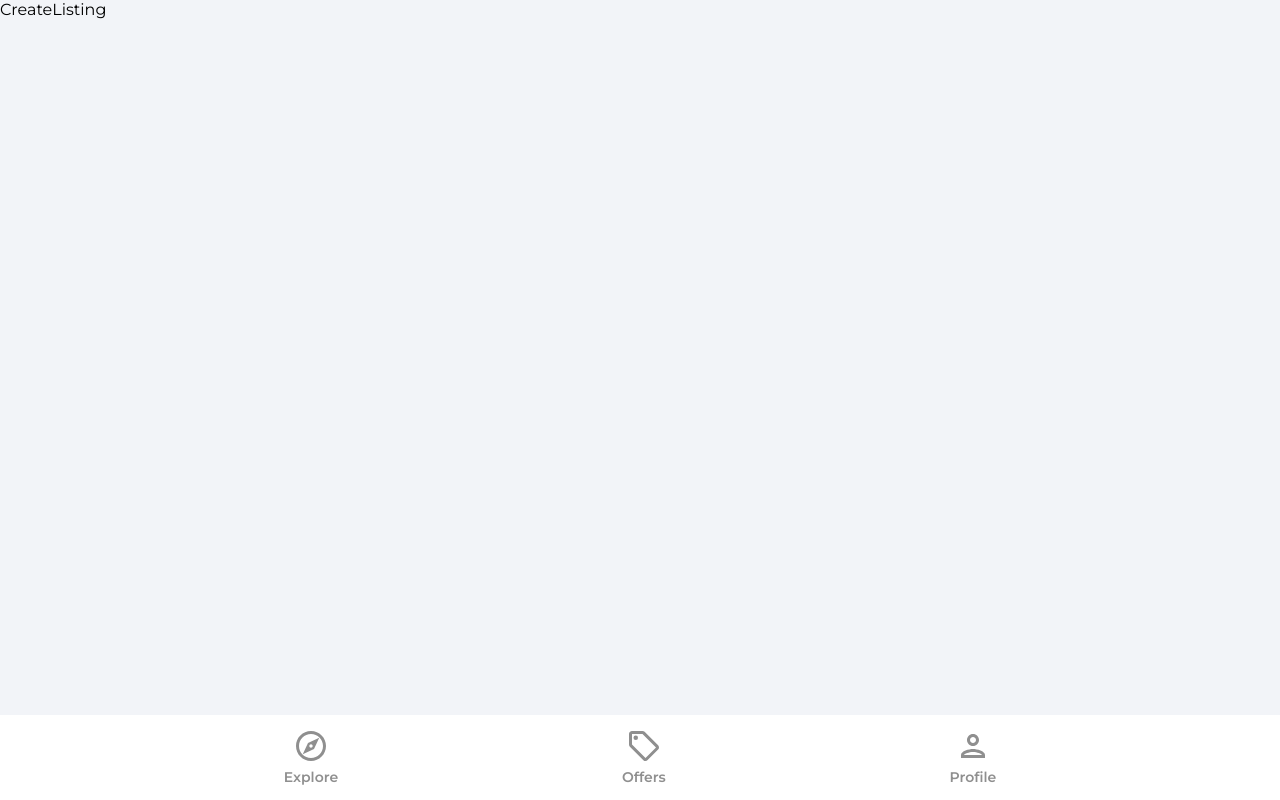
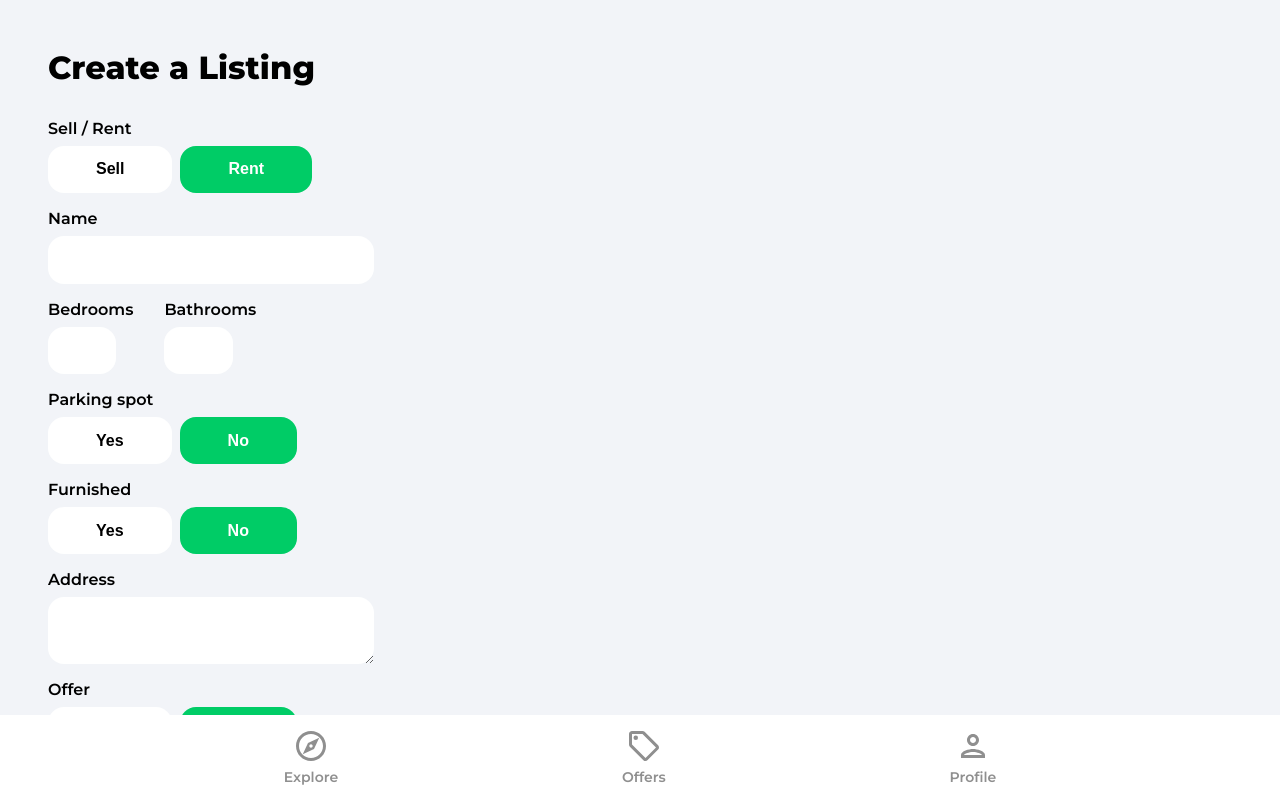
Before and after one commit to scdouble/react-house-marketplace, a React (Create React App) app: page /create-listing in a window 1280 px wide. Shown: the top 800 px of the page. Built offline with nearby package versions, Linux system fonts and the light colour scheme; no server answers; sample sign-in values are in the browser's storage.

Commit message:
Create Listing Form

```diff
--- a/src/pages/CreateListing.jsx
+++ b/src/pages/CreateListing.jsx
@@ -6,12 +6,12 @@
 
 function CreateListing() {
   const [geolocationEnabled, setGeolocationEnabled] = useState(true);
-  const [loading, setLoading] = useState(false)
+  const [loading, setLoading] = useState(false);
   const [formData, setFormData] = useState({
     type: 'rent',
     name: '',
-    bedroom: '',
-    bathroom: '',
+    bedrooms: '',
+    bathrooms: '',
     parking: false,
     address: '',
     furnished: false,
@@ -23,9 +23,54 @@
     longitude: 0,
   });
 
+  const {
+    type,
+    name,
+    bedrooms,
+    bathrooms,
+    parking,
+    furnished,
+    address,
+    offer,
+    regularPrice,
+    discountedPrice,
+    images,
+    latitude,
+    longitude,
+  } = formData;
+
   const auth = getAuth();
   const navigate = useNavigate();
   const isMounted = useRef(true);
+
+  const onSubmit = (e) => {
+    e.preventDefault();
+    console.log(formData)
+  };
+
+  const onMutate = (e) => {
+    let boolean = null
+    if(e.target.value ==='true'){
+      boolean = true
+    }
+    if(e.target.value ==='false'){
+      boolean = false
+    }
+
+    // Files
+    if(e.target.files){
+      setFormData((prevState)=>{
+        return { ...prevState, images: e.target.files }
+      })
+    }
+
+    // Text
+    if(!e.target.files){
+      setFormData((prevState)=>{
+        return { ...prevState, [e.target.id]:boolean ?? e.target.value }
+      })
+    }
+  };
 
   useEffect(() => {
     if (isMounted) {
@@ -42,10 +87,237 @@
     };
   }, [isMounted]);
 
-  if(loading){
-    return <Spinner />
+  if (loading) {
+    return <Spinner />;
   }
-  return <div>CreateListing</div>;
+  return (
+    <div className="profile">
+      <header>
+        <p className="pageHeader">Create a Listing</p>
+      </header>
+
+      <main>
+        <form onSubmit={onSubmit}>
+          <label className="formLabel">Sell / Rent</label>
+          <div className="formButtons">
+            <button
+              type="button"
+              className={type === 'sale' ? 'formButtonActive' : 'formButton'}
+              id="type"
+              value="sale"
+              onClick={onMutate}
+            >
+              Sell
+            </button>
+            <button
+              type="button"
+              className={type === 'rent' ? 'formButtonActive' : 'formButton'}
+              id="type"
+              value="rent"
+              onClick={onMutate}
+            >
+              Rent
+            </button>
+          </div>
+
+          <label className="formLabel">Name</label>
+          <input
+            type="text"
+            className="formInputName"
+            id="name"
+            value={name}
+            onChange={onMutate}
+            maxLength="32"
+            required
+            minLength="10"
+          />
+
+          <div className="formRooms flex">
+            <div>
+              <label htmlFor="" className="formLabel">
+                Bedrooms
+              </label>
+              <input
+                id="bedrooms"
+                type="number"
+                className="formInputSmall"
+                value={bedrooms}
+                onChange={onMutate}
+                min="1"
+                max="50"
+                required
+              />
+            </div>
+            <div>
+              <label className="formLabel">Bathrooms</label>
+              <input
+                className="formInputSmall"
+                type="number"
+                id="bathrooms"
+                value={bathrooms}
+                onChange={onMutate}
+                min="1"
+                max="50"
+                required
+              />
+            </div>
+          </div>
+
+          <label className="formLabel">Parking spot</label>
+          <div className="formButtons">
+            <button
+              className={parking ? 'formButtonActive' : 'formButton'}
+              type="button"
+              id="parking"
+              value={true}
+              onClick={onMutate}
+              min="1"
+              max="50"
+            >
+              Yes
+            </button>
+            <button
+              className={!parking && parking !== null ? 'formButtonActive' : 'formButton'}
+              type="button"
+              id="parking"
+              value={false}
+              onClick={onMutate}
+            >
+              No
+            </button>
+          </div>
+
+          <label className="formLabel">Furnished</label>
+          <div className="formButtons">
+            <button
+              className={furnished ? 'formButtonActive' : 'formButton'}
+              type="button"
+              id="furnished"
+              value={true}
+              onClick={onMutate}
+            >
+              Yes
+            </button>
+            <button
+              className={!furnished && furnished !== null ? 'formButtonActive' : 'formButton'}
+              type="button"
+              id="furnished"
+              value={false}
+              onClick={onMutate}
+            >
+              No
+            </button>
+          </div>
+
+          <label className="formLabel">Address</label>
+          <textarea
+            className="formInputAddress"
+            type="text"
+            id="address"
+            value={address}
+            onChange={onMutate}
+            required
+          />
+
+          {!geolocationEnabled && (
+            <div className="formLatLng flex">
+              <div>
+                <label className="formLabel">Latitude</label>
+                <input
+                  className="formInputSmall"
+                  type="number"
+                  id="latitude"
+                  value={latitude}
+                  onChange={onMutate}
+                  required
+                />
+              </div>
+              <div>
+                <label className="formLabel">Longitude</label>
+                <input
+                  className="formInputSmall"
+                  type="number"
+                  id="longitude"
+                  value={longitude}
+                  onChange={onMutate}
+                  required
+                />
+              </div>
+            </div>
+          )}
+
+          <label className="formLabel">Offer</label>
+          <div className="formButtons">
+            <button
+              className={offer ? 'formButtonActive' : 'formButton'}
+              type="button"
+              id="offer"
+              value={true}
+              onClick={onMutate}
+            >
+              Yes
+            </button>
+            <button
+              className={!offer && offer !== null ? 'formButtonActive' : 'formButton'}
+              type="button"
+              id="offer"
+              value={false}
+              onClick={onMutate}
+            >
+              No
+            </button>
+          </div>
+
+          <label className="formLabel">Regular Price</label>
+          <div className="formPriceDiv">
+            <input
+              className="formInputSmall"
+              type="number"
+              id="regularPrice"
+              value={regularPrice}
+              onChange={onMutate}
+              min="50"
+              max="750000000"
+              required
+            />
+            {type === 'rent' && <p className="formPriceText">$ / Month</p>}
+          </div>
+
+          {offer && (
+            <>
+              <label className="formLabel">Discounted Price</label>
+              <input
+                className="formInputSmall"
+                type="number"
+                id="discountedPrice"
+                value={discountedPrice}
+                onChange={onMutate}
+                min="50"
+                max="750000000"
+                required={offer}
+              />
+            </>
+          )}
+
+          <label className="formLabel">Images</label>
+          <p className="imagesInfo">The first image will be the cover (max 6).</p>
+          <input
+            className="formInputFile"
+            type="file"
+            id="images"
+            onChange={onMutate}
+            max="6"
+            accept=".jpg,.png,.jpeg"
+            multiple
+            required
+          />
+          <button type="submit" className="primaryButton createListingButton">
+            Create Listing
+          </button>
+        </form>
+      </main>
+    </div>
+  );
 }
 
 export default CreateListing;
```
